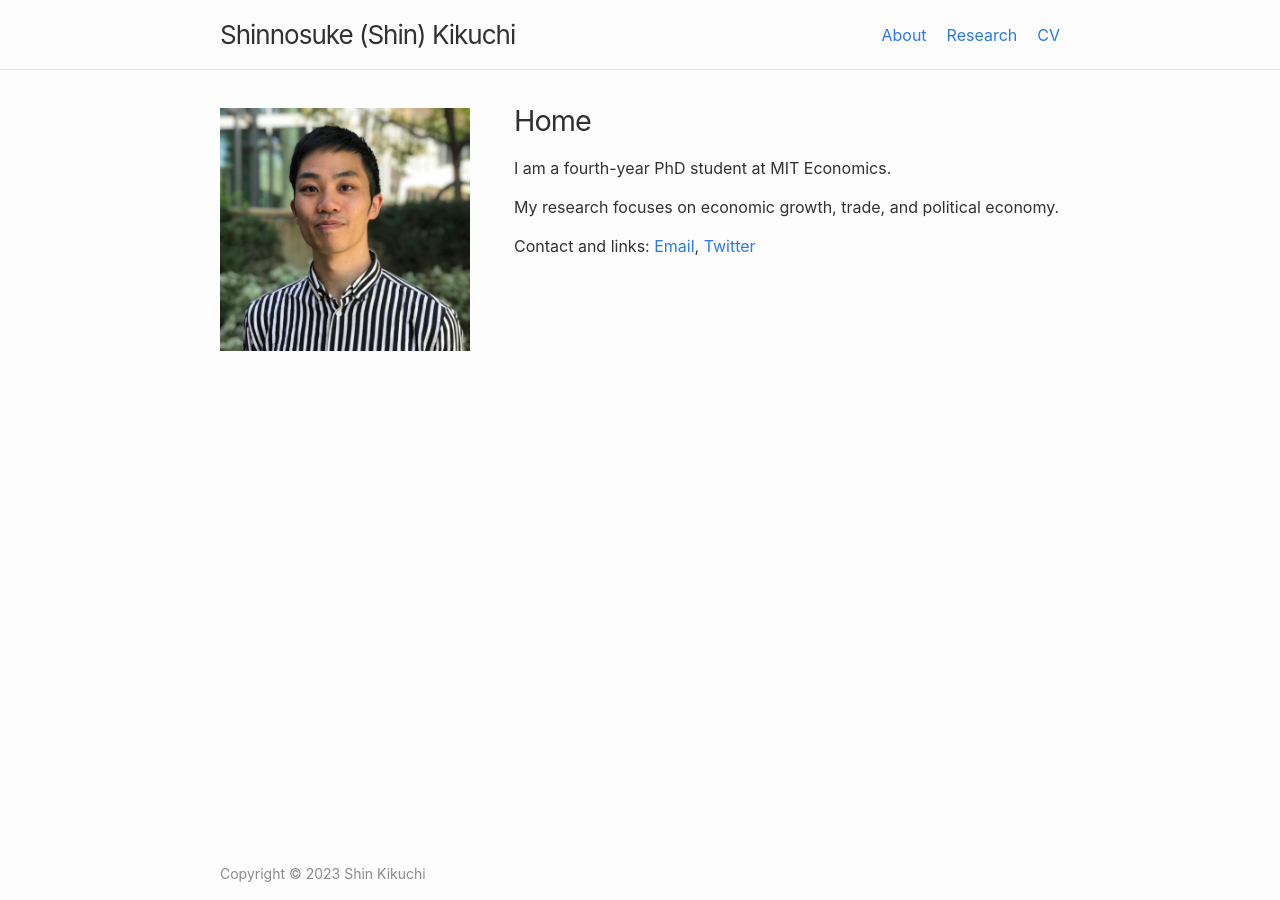
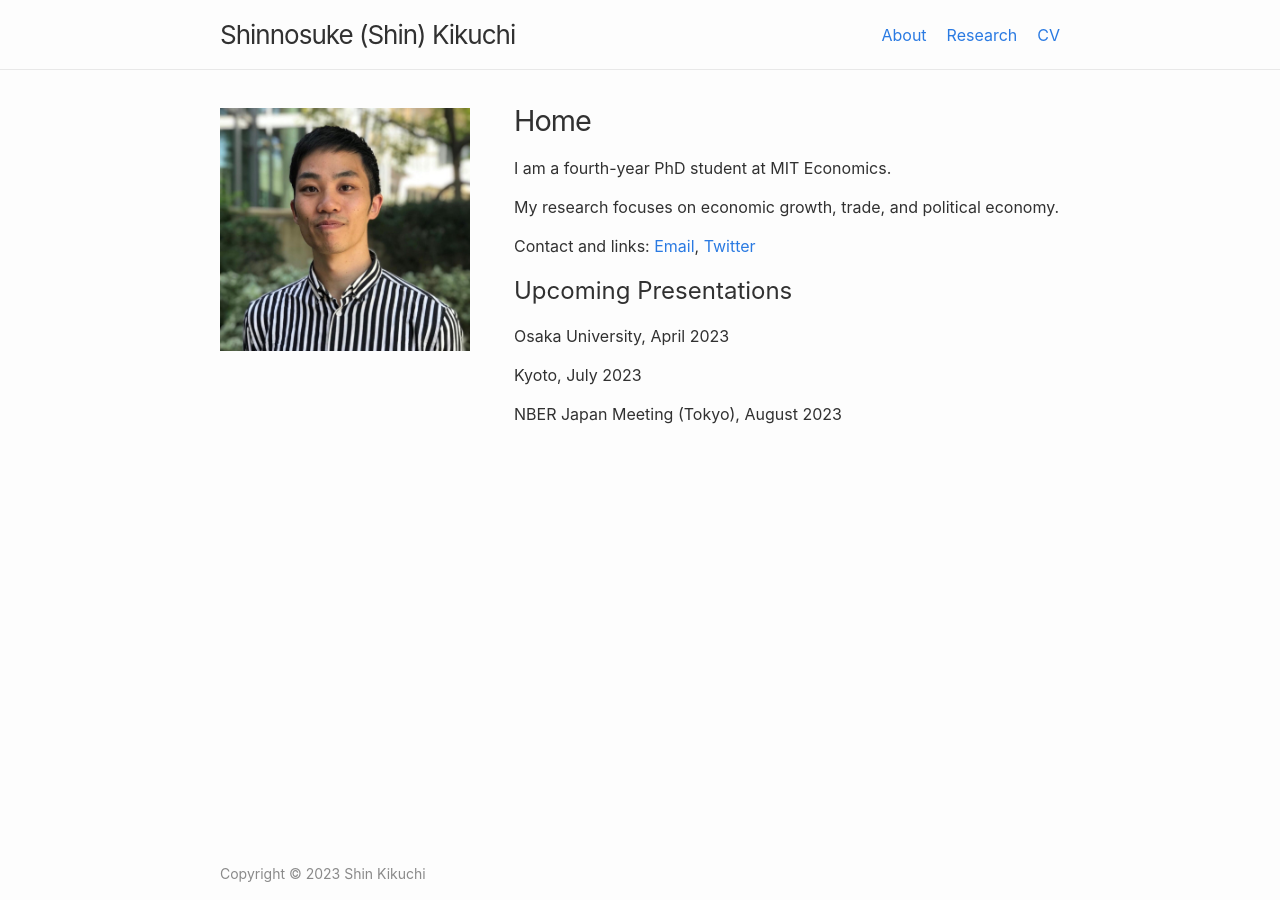
Before and after one commit to shinnkikuchi/shinnkikuchi.github.io, a Jekyll site: the page built from index.md, in a window 1280 px wide. Built offline with Jekyll 4.4.1, drawn with Linux system fonts in a browser that asks for light colours.

Commit message:
Update index.md

```diff
--- a/index.md
+++ b/index.md
@@ -12,3 +12,11 @@ My research focuses on economic growth, trade, and political economy.
 
 
 Contact and links: [Email](mailto:skikuchi@mit.edu), [Twitter](https://twitter.com/ShinnKikuchi)
+
+## Upcoming Presentations
+
+Osaka University, April 2023 <br>
+
+Kyoto, July 2023 <br>
+
+NBER Japan Meeting (Tokyo), August 2023 <br>
```
